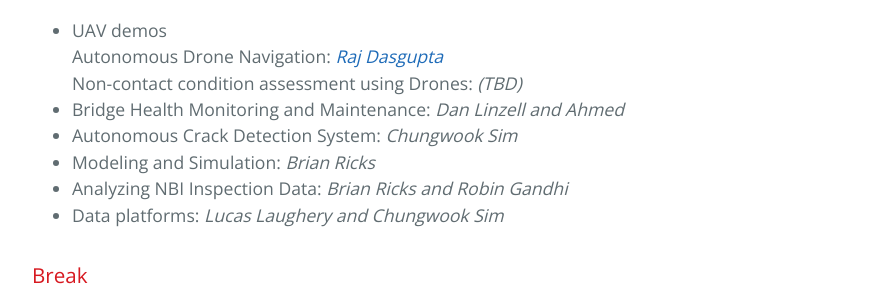
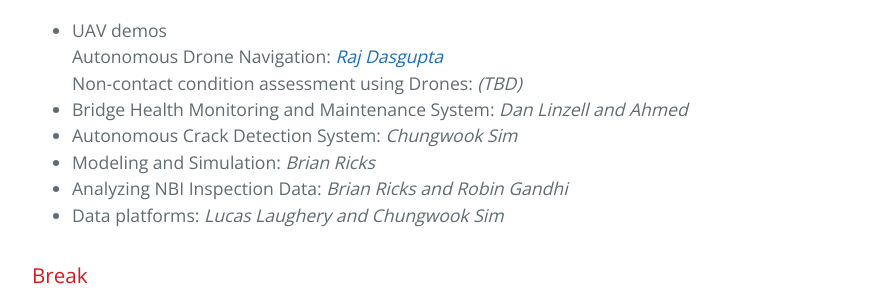
Before and after one commit to BridgingBigData/BridgingBigData.github.io, a Jekyll site: the page built from pages/bbd2016agenda.md, in a window 1280 px wide and 900 px high, scrolled down 2951 px. Shown: the part 163-455 px from the top of the window, without its empty margins (192-1070 px from the left). Built offline with Jekyll 4.4.1, drawn with Linux system fonts in a browser that asks for light colours.

Commit message:
Update bbd2016agenda.md

```diff
--- a/pages/bbd2016agenda.md
+++ b/pages/bbd2016agenda.md
@@ -88,7 +88,7 @@ _Robin Gandhi_
 - UAV demos
 Autonomous Drone Navigation: _[Raj Dasgupta](https://sites.google.com/site/prithvirajdasgupta/)_
 Non-contact condition assessment using Drones: _(TBD)_
-- Bridge Health Monitoring and Maintenance: _Dan Linzell and Ahmed_
+- Bridge Health Monitoring and Maintenance System: _Dan Linzell and Ahmed_
 - Autonomous Crack Detection System: _Chungwook Sim_
 - Modeling and Simulation: _Brian Ricks_
 - Analyzing NBI Inspection Data: _Brian Ricks and Robin Gandhi_
```
